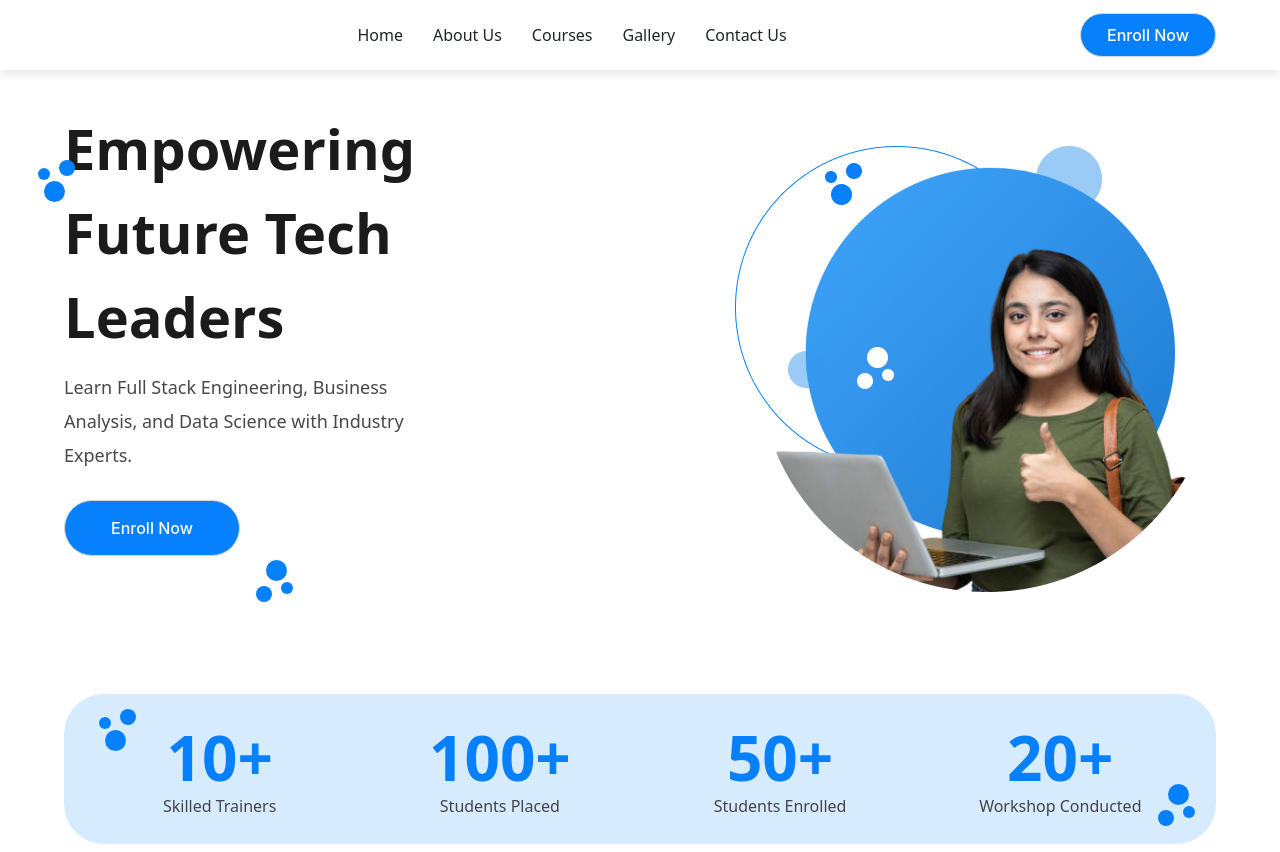
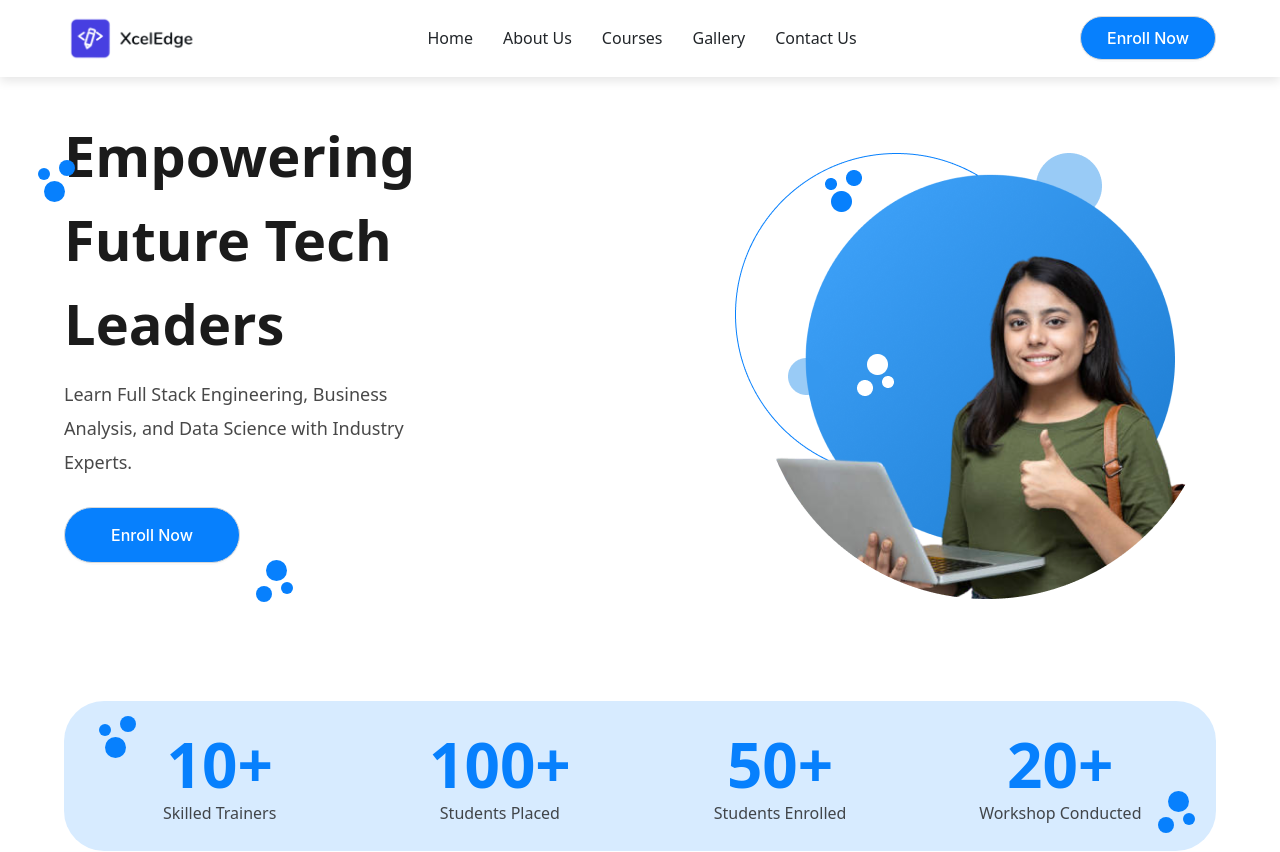
Before and after one commit to anjanasri13/exceledge, a React (Create React App) app: page / in a window 1280 px wide. Shown: the top 852 px of the page. Built offline with nearby package versions, Linux system fonts and the light colour scheme.

Commit message:
header logo fixed

```diff
--- a/src/components/Header.js
+++ b/src/components/Header.js
@@ -2,8 +2,7 @@ import React, { useState } from "react";
 import { Link } from "react-router-dom";
 import { Button } from "antd";
 import "../styles/Header.css";
-// import logo from "../assests/logo.png";
-
+import Flogo from "../assests/Flogo.png";
 export default function Header() {
   const [isMenuOpen, setIsMenuOpen] = useState(false);
 
@@ -12,7 +11,9 @@ export default function Header() {
   };
   return (
     <div className="header">
-      <div className="header-logo">{/* <img src={logo} alt="logo" /> */}</div>
+      <div className="header-logo">
+        <img src={Flogo} alt="logo" />
+      </div>
       <div className="header-nav">
         <Link to="/" className="nav-link">
           Home
```
